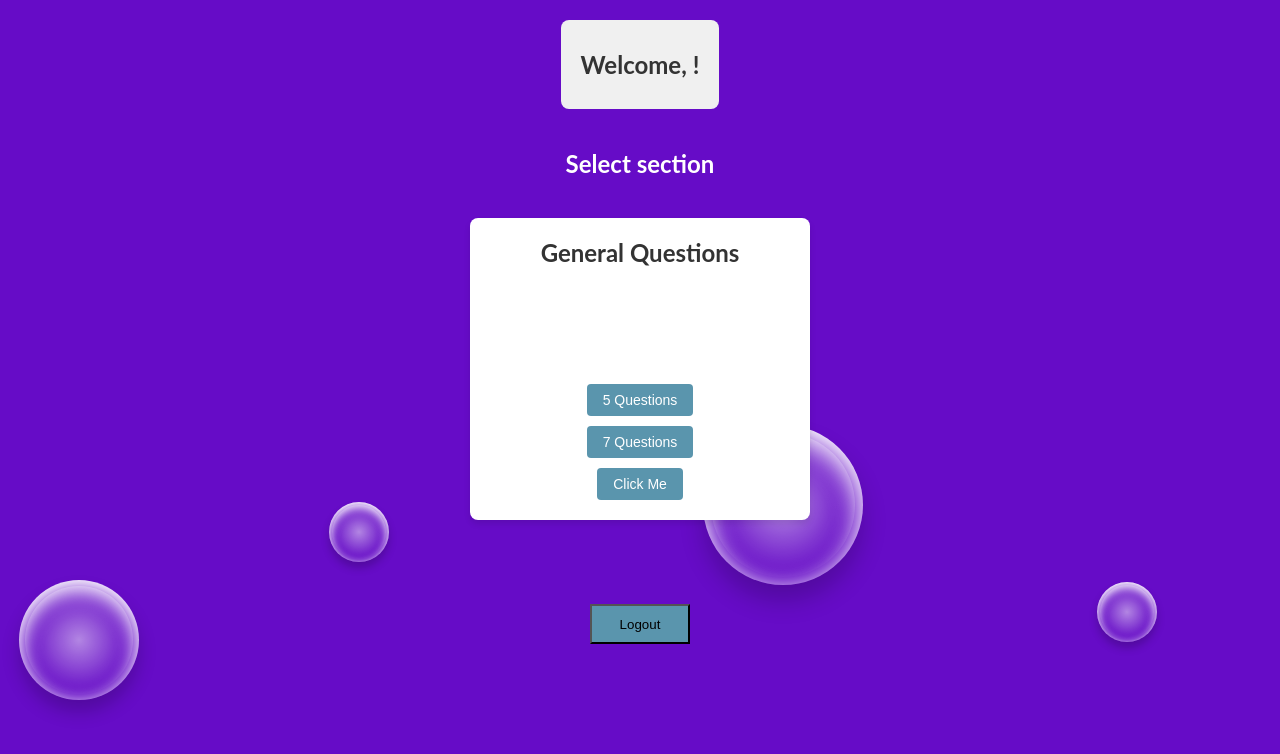
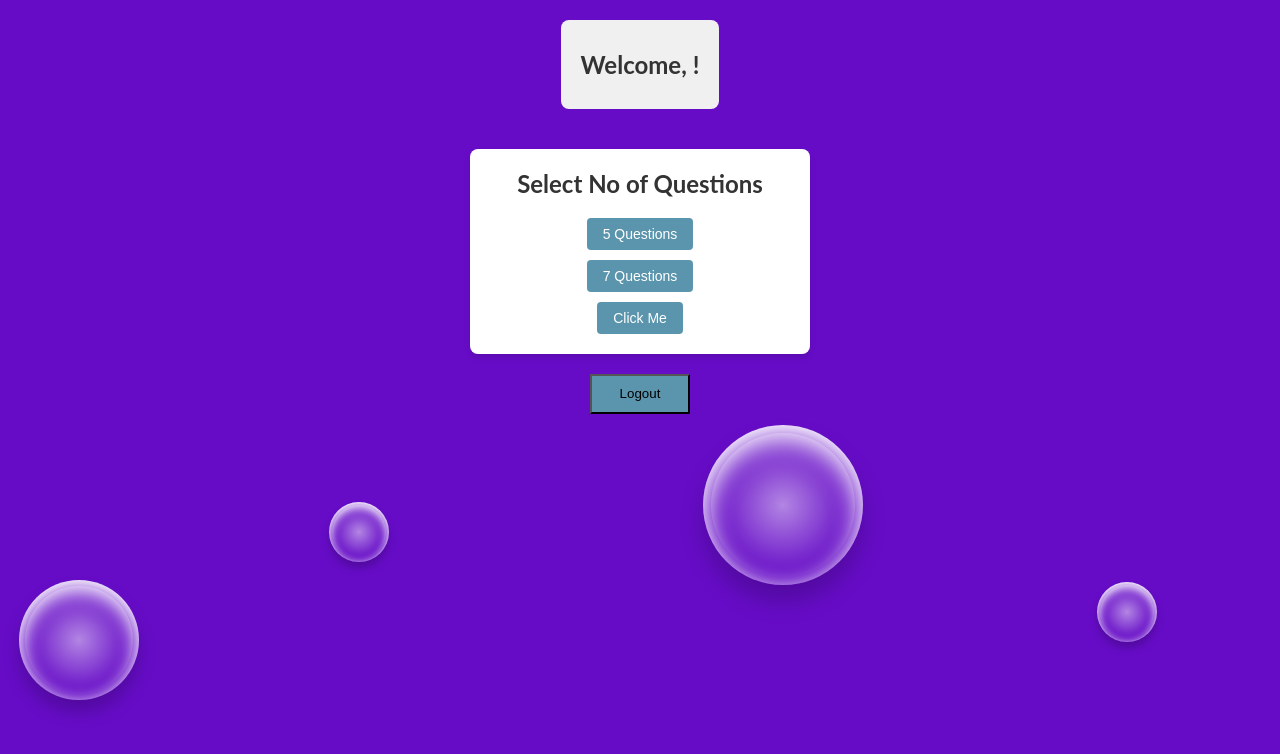
Before and after one commit to mai-rad98/team-social_quiz, a React (Create React App) app in the folder team-social_quiz/: page /dashboard in a window 1280 px wide. Shown: the top 754 px of the page. Built offline with nearby package versions, Linux system fonts and the light colour scheme.

Commit message:
Codebase cleanup for better readability

```diff
--- a/team-social_quiz/src/App.tsx
+++ b/team-social_quiz/src/App.tsx
@@ -8,6 +8,12 @@ import { Route, Routes } from 'react-router-dom';
 function App() {
   return (
     <div className="App">
+      <Routes>
+        <Route path="/" element={<RegistrationForm />} />
+        <Route path="/dashboard" element={<Dashboard />} />
+        <Route path="/generalQuestions/:numQuestions" element={<GeneralQuestions />} />
+        <Route path="/generalQuestions" element={<GeneralQuestions />} />
+      </Routes>
       <div id="background-wrap">
         <div className="bubble x1"></div>
         <div className="bubble x2"></div>
@@ -20,13 +26,6 @@ function App() {
         <div className="bubble x9"></div>
         <div className="bubble x10"></div>
       </div>
-
-      <Routes>
-        <Route path="/" element={<RegistrationForm />} />
-        <Route path="/dashboard" element={<Dashboard />} />
-        <Route path="/generalQuestions/:numQuestions" element={<GeneralQuestions />} />
-        <Route path="/generalQuestions" element={<GeneralQuestions />} />
-      </Routes>
     </div>
   );
 }
--- a/team-social_quiz/src/Dashboard/Dashboard.tsx
+++ b/team-social_quiz/src/Dashboard/Dashboard.tsx
@@ -19,8 +19,7 @@ const Dashboard: React.FC = () => {
       <h2 className="welcome-message">Welcome, {username}!</h2>
       {/* Display the username */}
       <Sections />
-      <p></p>
-      <p></p>
+
       <button className="log-out" onClick={handleLogout}>
         Logout
       </button>
--- a/team-social_quiz/src/Dashboard/GeneralQuestions.tsx
+++ b/team-social_quiz/src/Dashboard/GeneralQuestions.tsx
@@ -12,7 +12,6 @@ const GeneralQuestions: React.FC = () => {
   return (
     <div>
       <Quiz numQuestions={numQuestions ? parseInt(numQuestions, 10) : 0} />
-
       <button className="log-out" onClick={navigateToDasboard}>
         Dashboard
       </button>
--- a/team-social_quiz/src/Dashboard/Sections.tsx
+++ b/team-social_quiz/src/Dashboard/Sections.tsx
@@ -4,6 +4,7 @@ import React, { useState } from 'react';
 
 const Sections: React.FC = () => {
   const navigate = useNavigate();
+  //default to 5 questions if the user did not select number of questions
   const [selectedNumQuestions, setSelectedNumQuestions] = useState(5);
 
   const navigateToGeneralQuestions = () => {
@@ -12,12 +13,10 @@ const Sections: React.FC = () => {
 
   return (
     <div>
-      <h2>Select section</h2>
       <div className="cards-container">
         <div className="card1">
-          <div className="card-title">General Questions</div>
+          <div className="card-title">Select No of Questions</div>
           <div className="card-content">
-            <h2>Select the number of questions:</h2>
             <button className="card-button" onClick={() => setSelectedNumQuestions(5)}>
               5 Questions
             </button>
--- a/team-social_quiz/src/quiz/Quiz.tsx
+++ b/team-social_quiz/src/quiz/Quiz.tsx
@@ -1,5 +1,5 @@
 import React, { useState, useEffect } from 'react';
-import shuffle from 'lodash/shuffle'; // Import a shuffle function for randomizing questions
+import shuffle from 'lodash/shuffle';
 import axios from 'axios';
 
 import './Quiz.css';
@@ -63,13 +63,14 @@ const Quiz: React.FC<Props> = ({ numQuestions }) => {
     if (nextQuestion < questions.length) {
       setCurrentQuestion(nextQuestion);
     } else {
-      if (score === questions.length) {
+      if (score === questions.length - 1) {
         axios
           .get<ApiResponse>('http://localhost:8080/scrape')
           .then((response) => {
             const { imageUrl } = response.data;
             setScrapedImageUrl(imageUrl);
             setHasWon(true);
+            console.log('imageurl', response.data);
           })
           .catch((error) => {
             console.error('Error calling the API:', error);
```
